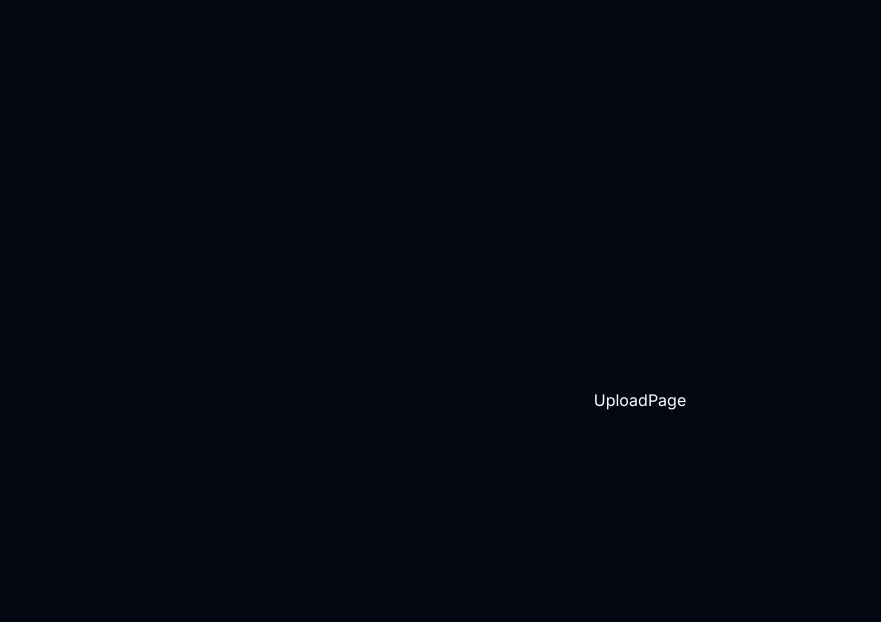
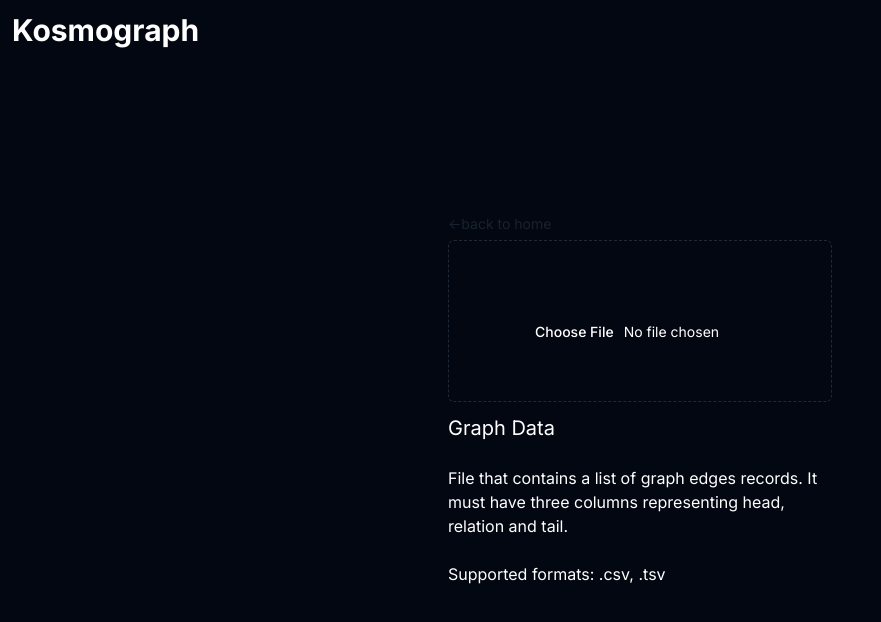
Before and after one commit to colab-nyuad/kosmograph-v2, a Next.js app: page /upload in a window 1280 px wide. Shown: the top 622 px of the page, without its empty margins (0-881 px from the left). Built offline with nearby package versions, Linux system fonts and the light colour scheme.

Commit message:
Update home page and upload page UI components

```diff
--- a/package.json
+++ b/package.json
@@ -9,6 +9,8 @@
     "lint": "next lint"
   },
   "dependencies": {
+    "@radix-ui/react-label": "^2.0.2",
+    "@radix-ui/react-slot": "^1.0.2",
     "class-variance-authority": "^0.7.0",
     "clsx": "^2.1.0",
     "lucide-react": "^0.323.0",
--- a/src/app/(main)/page.tsx
+++ b/src/app/(main)/page.tsx
@@ -4,6 +4,7 @@
 
 const HomePage = () => {
 	return (
+		<>
 			<div className="h-screen flex flex-col items-center justify-center">
 				<div
 					className="bg-background
@@ -19,29 +20,29 @@
 				<div className="flex item-center justify-center">
 					<div className="flex flex-col justify-center items-center gap-10 sm:flex-row">
 						<Link href="/upload">
-						<Card className="sm:w-[500px] h-40 bg-brand-dark text-white hover:bg-brand-primaryBlue">
+							<Card className="sm:w-[500px] h-40 bg-white dark:bg-brand-dark dark:text-white hover:scale-110 opacity-80 transition duration-300 ease-in-out hover:opacity-100">
 								<CardHeader className="flex items-center justify-center">
 									<CardTitle>File Upload Mode</CardTitle>
 								</CardHeader>
 								<CardContent>
 									<p>
-									File that contains a list of graph edges records. It must have
-									three columns representing head, relation and tail.Supported
-									formats: .csv, .tsv
+										File that contains a list of graph edges records. It must
+										have three columns representing head, relation and
+										tail.Supported formats: .csv, .tsv
 									</p>
 								</CardContent>
 							</Card>
 						</Link>
 						<Link href="/query">
-						<Card className="sm:w-[500px] h-40 bg-brand-dark text-white hover:bg-brand-primaryBlue">
+							<Card className="sm:w-[500px] h-40 bg-white dark:bg-brand-dark dark:text-white hover:scale-110 opacity-80 transition duration-300 ease-in-out hover:opacity-100">
 								<CardHeader className="flex items-center justify-center">
 									<CardTitle>Query Mode</CardTitle>
 								</CardHeader>
 								<CardContent>
 									<p>
 										Write a sparql query to fetch data from citygraph sparql
-									endpoint for visualization. The query returns a list of jsons
-									that contain triples.
+										endpoint for visualization. The query returns a list of
+										jsons that contain triples.
 									</p>
 								</CardContent>
 							</Card>
@@ -49,6 +50,7 @@
 					</div>
 				</div>
 			</div>
+		</>
 	);
 };
 
--- a/src/app/(main)/upload/page.tsx
+++ b/src/app/(main)/upload/page.tsx
@@ -1,18 +1,124 @@
+"use client";
+import CustomCard from "@/components/global/custom-card";
+import { Button } from "@/components/ui/button";
+import { CardDescription, CardFooter, CardTitle } from "@/components/ui/card";
+import { Input as UIInput } from "@/components/ui/input";
+import { Label } from "@/components/ui/label";
+import clsx from "clsx";
+import Link from "next/link";
 import React from "react";
 
 const UploadPage = () => {
+	const [selectedFile, setSelectedFile] = React.useState<
+		string | ArrayBuffer | null
+	>();
+	const [fileName, setFileName] = React.useState<string | null>();
+	const [numRecords, setNumRecords] = React.useState<number | null>();
+	const fileInputRef = React.useRef<HTMLInputElement>(null);
+
+	const handleFileChange = (e: React.ChangeEvent<HTMLInputElement>) => {
+		const file = e?.target?.files?.[0];
+		setFileName(file?.name);
+		if (!file) return;
+		if (file) {
+			const reader = new FileReader();
+			reader.onloadend = () => {
+				const text = reader.result?.toString().match(/\r?\n/g);
+				setNumRecords((text?.length ?? 0) - 1); // Subtract header line
+				setSelectedFile(reader.result);
+			};
+			reader.readAsText(file);
+		}
+	};
+
 	return (
+		<>
 			<div
 				className="bg-background h-screen
-            w-screen
 				flex
 				justify-center
 				items-center
 				gap-4 dark:text-white"
 			>
-			UploadPage
+				<div className="absolute top-0 left-0 font-bold text-3xl m-3">
+					Kosmograph
 				</div>
+				<div className="flex flex-col">
+					<div className="grid w-full max-w-sm items-center gap-1.5">
+						{" "}
+						<Link
+							href="/"
+							className="text-sm opacity-80 dark:text-muted hover:opacity-90"
+						>
+							{"<-back to home"}
+						</Link>
+						{/* Card to display content of the file */}
+						<UIInput
+							id="file"
+							type="file"
+							accept="tsv,.csv"
+							onChange={handleFileChange}
+							className={clsx("text-center border-dashed sm:px-20 sm:py-20", {
+								hidden: selectedFile,
+							})}
+							// create a ref to click this input from the button
+							ref={fileInputRef}
+						/>
+						{selectedFile && (
+							<CustomCard
+								cardHeader={
+									<div className="flex items-center justify-between space-x-4 rounded-md border p-4">
+										<CardTitle className="text-sm">{fileName}</CardTitle>
+										<CardDescription>{`${numRecords} Records`}</CardDescription>
+									</div>
+								}
+								cardFooter={
+									<div className="flex items-center justify-center space-x-32">
+										<Button
+											onClick={() => {
+												fileInputRef?.current?.click();
+											}}
+											variant="ghost"
+										>
+											Replace File
+										</Button>
+										<Button
+											onClick={() => {
+												fileInputRef.current &&
+													(fileInputRef.current.value = "");
+												setSelectedFile(null);
+											}}
+											variant="destructive"
+										>
+											Remove
+										</Button>
+									</div>
+								}
+							/>
+						)}
+					</div>
+					<div>
+						<div className="mt-3 text-bold text-xl">Graph Data</div>
+						<br />
+						<div className="max-w-sm">
+							File that contains a list of graph edges records. It must have
+							three columns representing head, relation and tail.
+							<br />
+							<br />
+							Supported formats: .csv, .tsv
+						</div>
+					</div>
+				</div>
+			</div>
+		</>
 	);
 };
 
 export default UploadPage;
+
+const Input = React.forwardRef<
+	HTMLInputElement,
+	React.InputHTMLAttributes<HTMLInputElement>
+>((props, ref) => <input ref={ref} {...props} />);
+
+Input.displayName = "Input";
--- /dev/null
+++ b/src/components/global/custom-card.tsx
@@ -0,0 +1,33 @@
+import React from "react";
+
+import {
+	Card,
+	CardContent,
+	CardFooter,
+	CardHeader,
+} from "@/components/ui/card";
+import { cn } from "@/lib/utils";
+type CardProps = React.ComponentProps<typeof Card>;
+type CustomCardProps = CardProps & {
+	cardHeader?: React.ReactNode;
+	cardContent?: React.ReactNode;
+	cardFooter?: React.ReactNode;
+};
+
+const CustomCard: React.FC<CustomCardProps> = ({
+	className,
+	cardHeader,
+	cardContent,
+	cardFooter,
+	...props
+}) => {
+	return (
+		<Card className={cn("w-[380px]", className)} {...props}>
+			<CardHeader className="grid gap-4">{cardHeader}</CardHeader>
+			<CardContent>{cardContent}</CardContent>
+			<CardFooter>{cardFooter}</CardFooter>
+		</Card>
+	);
+};
+
+export default CustomCard;
--- /dev/null
+++ b/src/components/ui/button.tsx
@@ -0,0 +1,56 @@
+import * as React from "react"
+import { Slot } from "@radix-ui/react-slot"
+import { cva, type VariantProps } from "class-variance-authority"
+
+import { cn } from "@/lib/utils"
+
+const buttonVariants = cva(
+  "inline-flex items-center justify-center whitespace-nowrap rounded-md text-sm font-medium ring-offset-background transition-colors focus-visible:outline-none focus-visible:ring-2 focus-visible:ring-ring focus-visible:ring-offset-2 disabled:pointer-events-none disabled:opacity-50",
+  {
+    variants: {
+      variant: {
+        default: "bg-primary text-primary-foreground hover:bg-primary/90",
+        destructive:
+          "bg-destructive text-destructive-foreground hover:bg-destructive/90",
+        outline:
+          "border border-input bg-background hover:bg-accent hover:text-accent-foreground",
+        secondary:
+          "bg-secondary text-secondary-foreground hover:bg-secondary/80",
+        ghost: "hover:bg-accent hover:text-accent-foreground",
+        link: "text-primary underline-offset-4 hover:underline",
+      },
+      size: {
+        default: "h-10 px-4 py-2",
+        sm: "h-9 rounded-md px-3",
+        lg: "h-11 rounded-md px-8",
+        icon: "h-10 w-10",
+      },
+    },
+    defaultVariants: {
+      variant: "default",
+      size: "default",
+    },
+  }
+)
+
+export interface ButtonProps
+  extends React.ButtonHTMLAttributes<HTMLButtonElement>,
+    VariantProps<typeof buttonVariants> {
+  asChild?: boolean
+}
+
+const Button = React.forwardRef<HTMLButtonElement, ButtonProps>(
+  ({ className, variant, size, asChild = false, ...props }, ref) => {
+    const Comp = asChild ? Slot : "button"
+    return (
+      <Comp
+        className={cn(buttonVariants({ variant, size, className }))}
+        ref={ref}
+        {...props}
+      />
+    )
+  }
+)
+Button.displayName = "Button"
+
+export { Button, buttonVariants }
--- /dev/null
+++ b/src/components/ui/input.tsx
@@ -0,0 +1,25 @@
+import * as React from "react"
+
+import { cn } from "@/lib/utils"
+
+export interface InputProps
+  extends React.InputHTMLAttributes<HTMLInputElement> {}
+
+const Input = React.forwardRef<HTMLInputElement, InputProps>(
+  ({ className, type, ...props }, ref) => {
+    return (
+      <input
+        type={type}
+        className={cn(
+          "flex h-10 w-full rounded-md border border-input bg-background px-3 py-2 text-sm ring-offset-background file:border-0 file:bg-transparent file:text-sm file:font-medium placeholder:text-muted-foreground focus-visible:outline-none focus-visible:ring-2 focus-visible:ring-ring focus-visible:ring-offset-2 disabled:cursor-not-allowed disabled:opacity-50",
+          className
+        )}
+        ref={ref}
+        {...props}
+      />
+    )
+  }
+)
+Input.displayName = "Input"
+
+export { Input }
--- /dev/null
+++ b/src/components/ui/label.tsx
@@ -0,0 +1,26 @@
+"use client"
+
+import * as React from "react"
+import * as LabelPrimitive from "@radix-ui/react-label"
+import { cva, type VariantProps } from "class-variance-authority"
+
+import { cn } from "@/lib/utils"
+
+const labelVariants = cva(
+  "text-sm font-medium leading-none peer-disabled:cursor-not-allowed peer-disabled:opacity-70"
+)
+
+const Label = React.forwardRef<
+  React.ElementRef<typeof LabelPrimitive.Root>,
+  React.ComponentPropsWithoutRef<typeof LabelPrimitive.Root> &
+    VariantProps<typeof labelVariants>
+>(({ className, ...props }, ref) => (
+  <LabelPrimitive.Root
+    ref={ref}
+    className={cn(labelVariants(), className)}
+    {...props}
+  />
+))
+Label.displayName = LabelPrimitive.Root.displayName
+
+export { Label }
```
Also changed, not shown: 1 other file (tests, documents, lock files or other folders). Lines whose indentation alone changed are shown as unchanged.
